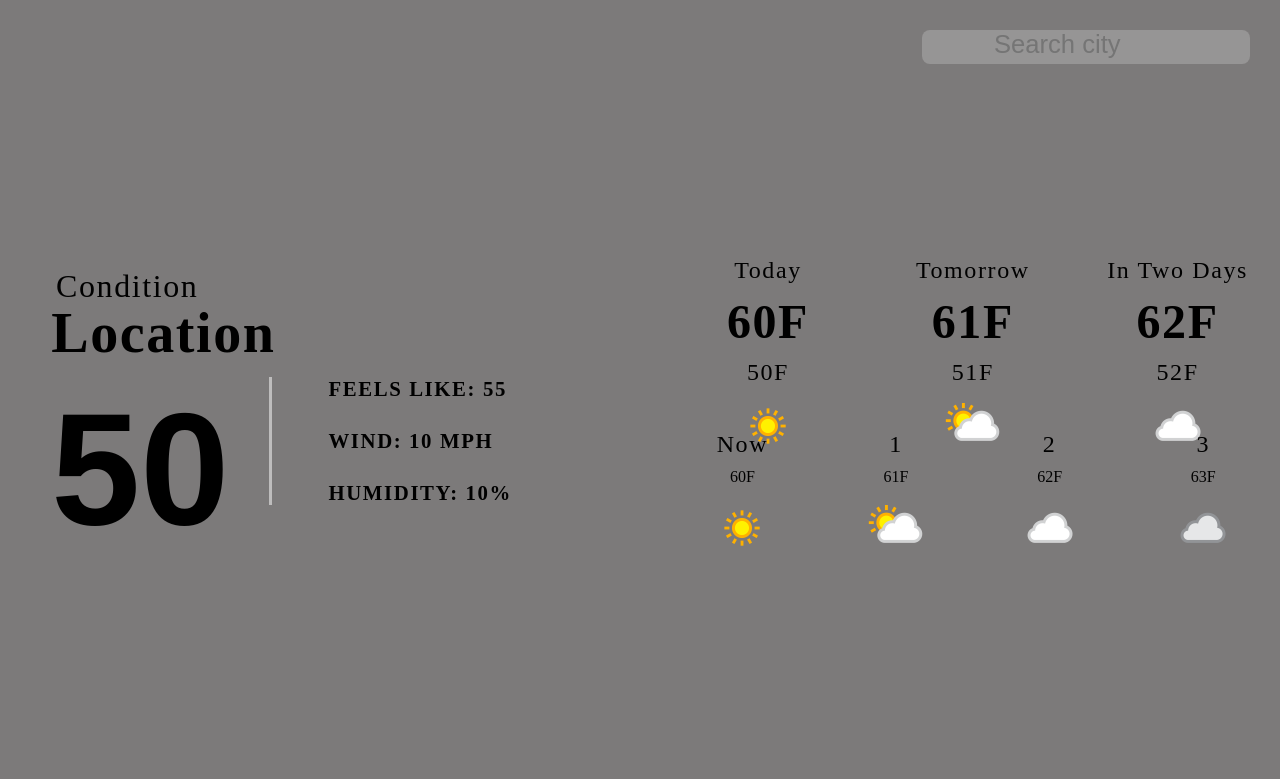
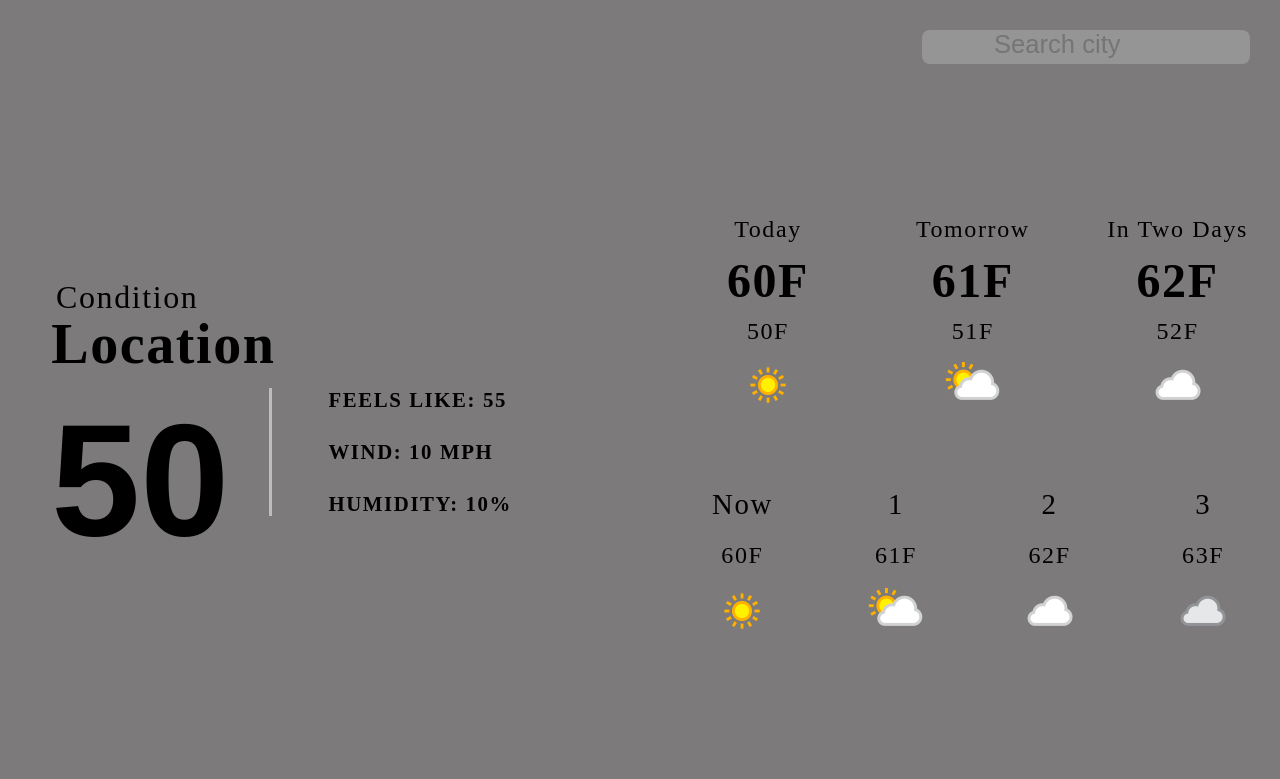
Before and after one commit to ColeBurch/odin-weather, a website built with webpack: page dist/index.html in a window 1280 px wide. Shown: the top 779 px of the page. Built offline with nearby package versions, Linux system fonts and the light colour scheme; no server answers.

Commit message:
Fix CSS for hourlyForecastWidget

```diff
--- a/src/index.js
+++ b/src/index.js
@@ -257,9 +257,13 @@ function createHourlyForecastWidget() {
   const hourlyForecastWidget = document.createElement("div");
   hourlyForecastWidget.classList.add("hourlyForecastWidget");
 
+  const hourlyForecastIndexZero = document.createElement("div");
+  hourlyForecastIndexZero.setAttribute("id", "hourlyForecastIndexZero");
+  hourlyForecastIndexZero.classList.add("hourlyForecastIndex");
+  hourlyForecastIndexZero.classList.add("active");
+
   const zeroHourForecast = document.createElement("div");
   zeroHourForecast.classList.add("hourlyForecastBox");
-  zeroHourForecast.classList.add("active");
   zeroHourForecast.setAttribute("id", "zeroHourForecast");
 
   const zeroHour = document.createElement("div");
@@ -280,7 +284,6 @@ function createHourlyForecastWidget() {
 
   const oneHourForecast = document.createElement("div");
   oneHourForecast.classList.add("hourlyForecastBox");
-  oneHourForecast.classList.add("active");
   oneHourForecast.setAttribute("id", "oneHourForecast");
 
   const oneHour = document.createElement("div");
@@ -301,7 +304,6 @@ function createHourlyForecastWidget() {
 
   const twoHourForecast = document.createElement("div");
   twoHourForecast.classList.add("hourlyForecastBox");
-  twoHourForecast.classList.add("active");
   twoHourForecast.setAttribute("id", "twoHourForecast");
 
   const twoHour = document.createElement("div");
@@ -322,7 +324,6 @@ function createHourlyForecastWidget() {
 
   const threeHourForecast = document.createElement("div");
   threeHourForecast.classList.add("hourlyForecastBox");
-  threeHourForecast.classList.add("active");
   threeHourForecast.setAttribute("id", "threeHourForecast");
 
   const threeHour = document.createElement("div");
@@ -340,6 +341,10 @@ function createHourlyForecastWidget() {
   threeHourWeatherIcon.setAttribute("id", "threeHourWeatherIcon");
   imagePointer = getImagePointer("122");
   threeHourWeatherIcon.src = imagePointer;
+
+  const hourlyForecastIndexOne = document.createElement("div");
+  hourlyForecastIndexOne.setAttribute("id", "hourlyForecastIndexOne");
+  hourlyForecastIndexOne.classList.add("hourlyForecastIndex");
 
   const fourHourForecast = document.createElement("div");
   fourHourForecast.classList.add("hourlyForecastBox");
@@ -421,6 +426,10 @@ function createHourlyForecastWidget() {
   imagePointer = getImagePointer("227");
   sevenHourWeatherIcon.src = imagePointer;
 
+  const hourlyForecastIndexTwo = document.createElement("div");
+  hourlyForecastIndexTwo.setAttribute("id", "hourlyForecastIndexTwo");
+  hourlyForecastIndexTwo.classList.add("hourlyForecastIndex");
+
   const eightHourForecast = document.createElement("div");
   eightHourForecast.classList.add("hourlyForecastBox");
   eightHourForecast.setAttribute("id", "eightHourForecast");
@@ -501,18 +510,21 @@ function createHourlyForecastWidget() {
   imagePointer = getImagePointer("356");
   elevenHourWeatherIcon.src = imagePointer;
 
-  hourlyForecastWidget.appendChild(zeroHourForecast);
-  hourlyForecastWidget.appendChild(oneHourForecast);
-  hourlyForecastWidget.appendChild(twoHourForecast);
-  hourlyForecastWidget.appendChild(threeHourForecast);
-  hourlyForecastWidget.appendChild(fourHourForecast);
-  hourlyForecastWidget.appendChild(fiveHourForecast);
-  hourlyForecastWidget.appendChild(sixHourForecast);
-  hourlyForecastWidget.appendChild(sevenHourForecast);
-  hourlyForecastWidget.appendChild(eightHourForecast);
-  hourlyForecastWidget.appendChild(nineHourForecast);
-  hourlyForecastWidget.appendChild(tenHourForecast);
-  hourlyForecastWidget.appendChild(elevenHourForecast);
+  hourlyForecastWidget.appendChild(hourlyForecastIndexZero);
+  hourlyForecastWidget.appendChild(hourlyForecastIndexOne);
+  hourlyForecastWidget.appendChild(hourlyForecastIndexTwo);
+  hourlyForecastIndexZero.appendChild(zeroHourForecast);
+  hourlyForecastIndexZero.appendChild(oneHourForecast);
+  hourlyForecastIndexZero.appendChild(twoHourForecast);
+  hourlyForecastIndexZero.appendChild(threeHourForecast);
+  hourlyForecastIndexOne.appendChild(fourHourForecast);
+  hourlyForecastIndexOne.appendChild(fiveHourForecast);
+  hourlyForecastIndexOne.appendChild(sixHourForecast);
+  hourlyForecastIndexOne.appendChild(sevenHourForecast);
+  hourlyForecastIndexTwo.appendChild(eightHourForecast);
+  hourlyForecastIndexTwo.appendChild(nineHourForecast);
+  hourlyForecastIndexTwo.appendChild(tenHourForecast);
+  hourlyForecastIndexTwo.appendChild(elevenHourForecast);
   zeroHourForecast.appendChild(zeroHour);
   zeroHourForecast.appendChild(zeroHourTempF);
   zeroHourForecast.appendChild(zeroHourWeatherIcon);
--- a/src/style.css
+++ b/src/style.css
@@ -11,7 +11,7 @@ body {
   min-height: 100%;
   margin-bottom: -40px;
   display: grid;
-  grid-template-rows: 80px 1fr;
+  grid-template-rows: 1px 1fr;
   background-color: #7c7a7a;
 }
 
@@ -50,6 +50,7 @@ body {
   display: grid;
   grid-template-rows: 1fr 2fr;
   margin-left: 10%;
+  padding-top: 20%;
 }
 
 .currentWeatherDetails {
@@ -101,13 +102,13 @@ body {
   display: grid;
   grid-template-rows: 50% 50%;
   padding-left: 20%;
+  gap: 25%;
 }
 
 .threeDayForecastWidget {
   display: grid;
   grid-template-columns: 1fr 1fr 1fr;
   align-items: center;
-  height: 150%;
 }
 
 .forecastBox {
@@ -141,9 +142,22 @@ body {
 
 .hourlyForecastWidget {
   display: grid;
-  grid-template-columns: 1fr 1fr 1fr 1fr;
+  grid-template-columns: 1fr;
   justify-content: center;
   align-items: center;
+}
+
+.hourlyForecastIndex {
+  display: grid;
+  grid-template-columns: 1fr 1fr 1fr 1fr;
+  align-items: center;
+  grid-area: 1 / 1 / 1 / 1;
+  transform: translate(0, 0) scale(0);
+  transition: 1s ease-in-out;
+}
+
+.hourlyForecastIndex.active {
+  transform: translate(0, 0) scale(1);
 }
 
 .hourlyForecastBox {
@@ -151,16 +165,20 @@ body {
   flex-direction: column;
   gap: 10px;
   align-items: center;
-  transform: translate(0, 0) scale(0);
-  transition: 1s ease-in-out;
-}
-
-.hourlyForecastBox.active {
-  transform: translate(0, 0) scale(1);
 }
 
 .hourlyForecastHour {
+  font-size: 1.8rem;
+  line-height: 1.5rem;
+  font-weight: 500;
+  letter-spacing: 0.1rem;
+  white-space: nowrap;
+  margin-bottom: 1rem;
+}
+
+.hourlyForecastTempF {
   font-size: 1.5rem;
+  font-weight: 400;
   letter-spacing: 0.1rem;
   white-space: nowrap;
 }
```
Also changed, not shown: dist/index.bundle.js.
